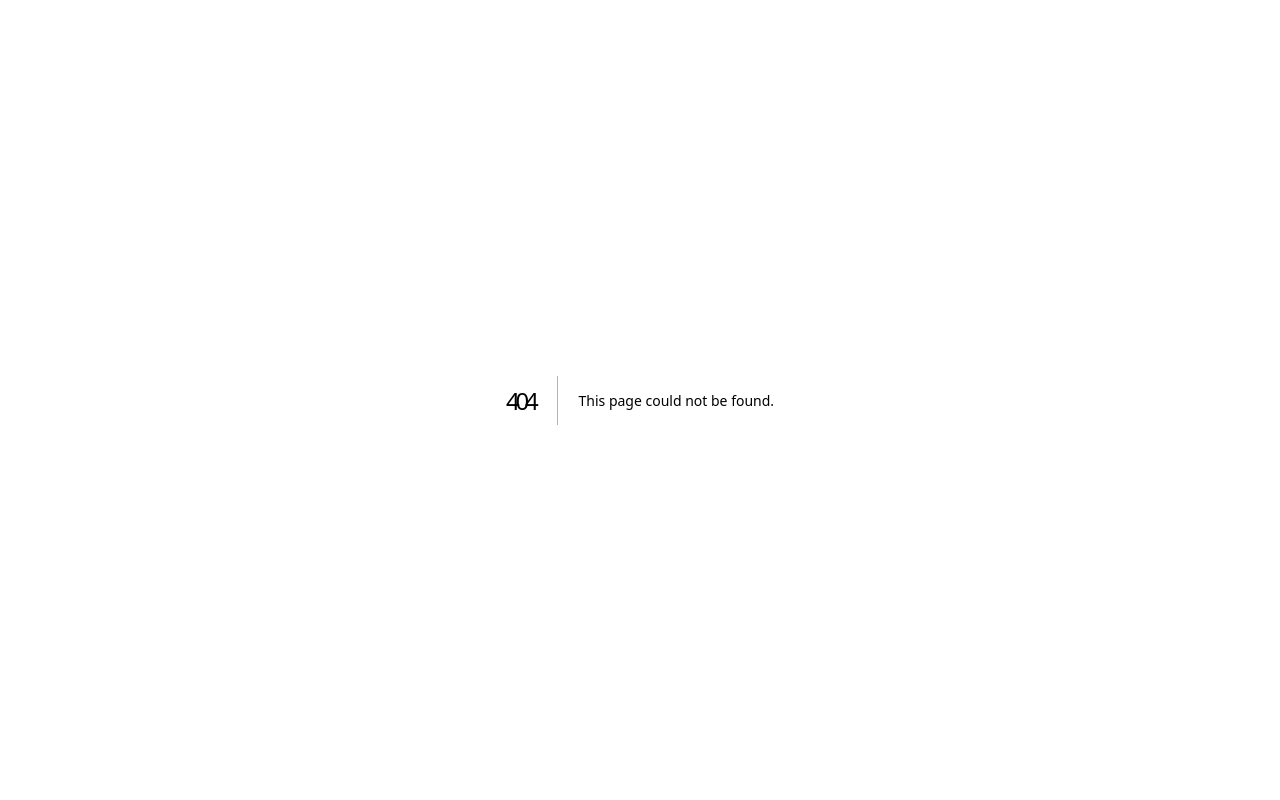
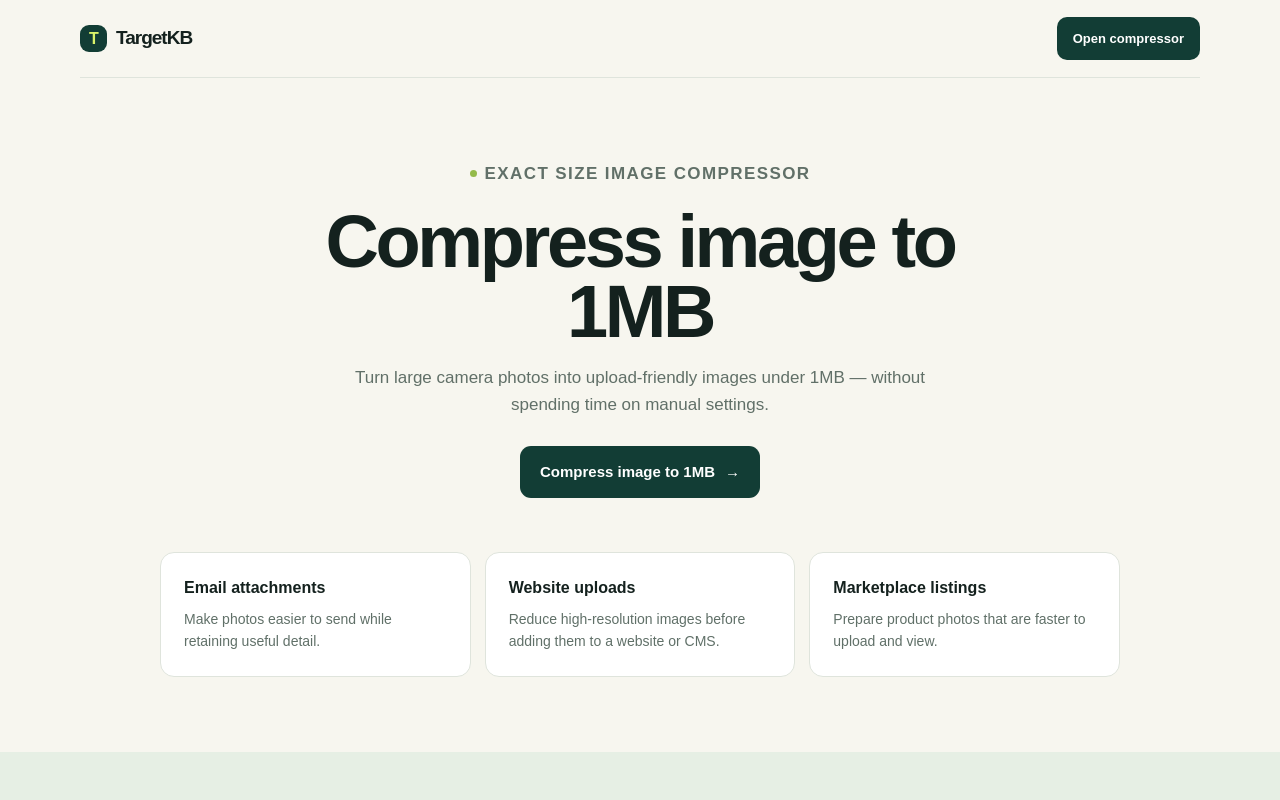
Before and after one commit to zq4034698/targetkb, a Next.js app: page /compress-image-to-1mb in a window 1280 px wide. Before the commit this address had no page. Shown: the top 800 px of the page. Built offline with nearby package versions, Linux system fonts and the light colour scheme.

Commit message:
Add exact-size SEO page: app/compress-image-to-1mb/page.tsx

```diff
--- /dev/null
+++ b/app/compress-image-to-1mb/page.tsx
@@ -0,0 +1,6 @@
+import type { Metadata } from 'next';
+import ExactSizeLanding from '../components/ExactSizeLanding';
+
+export const metadata: Metadata = { title: 'Compress Image to 1MB — Free Online | TargetKB', description: 'Compress large photos to 1MB online while preserving image quality. Works with JPG, PNG, WebP and HEIC.', alternates: { canonical: '/compress-image-to-1mb' } };
+
+export default function Page() { return <ExactSizeLanding size="1MB" query="1mb" title="Compress image to 1MB" description="Turn large camera photos into upload-friendly images under 1MB — without spending time on manual settings." uses={[{ heading: 'Email attachments', text: 'Make photos easier to send while retaining useful detail.' }, { heading: 'Website uploads', text: 'Reduce high-resolution images before adding them to a website or CMS.' }, { heading: 'Marketplace listings', text: 'Prepare product photos that are faster to upload and view.' }]} guide="Choose the 1MB preset and upload your image. TargetKB preserves as much clarity as possible while ensuring the final file remains below 1MB." faqs={[{ question: 'Can I compress a phone photo to 1MB?', answer: 'Yes. Large photos from modern phones are ideal for this tool, which reduces their size while keeping them useful for web and email.' }, { question: 'Can I choose a different limit?', answer: 'Yes. Return to the main compressor to enter any KB or MB target, including 100KB, 200KB, 500KB, or a custom value.' }, { question: 'Is TargetKB free?', answer: 'Yes. The current image compressor is free to use and does not require an account.' }]} />; }
```
